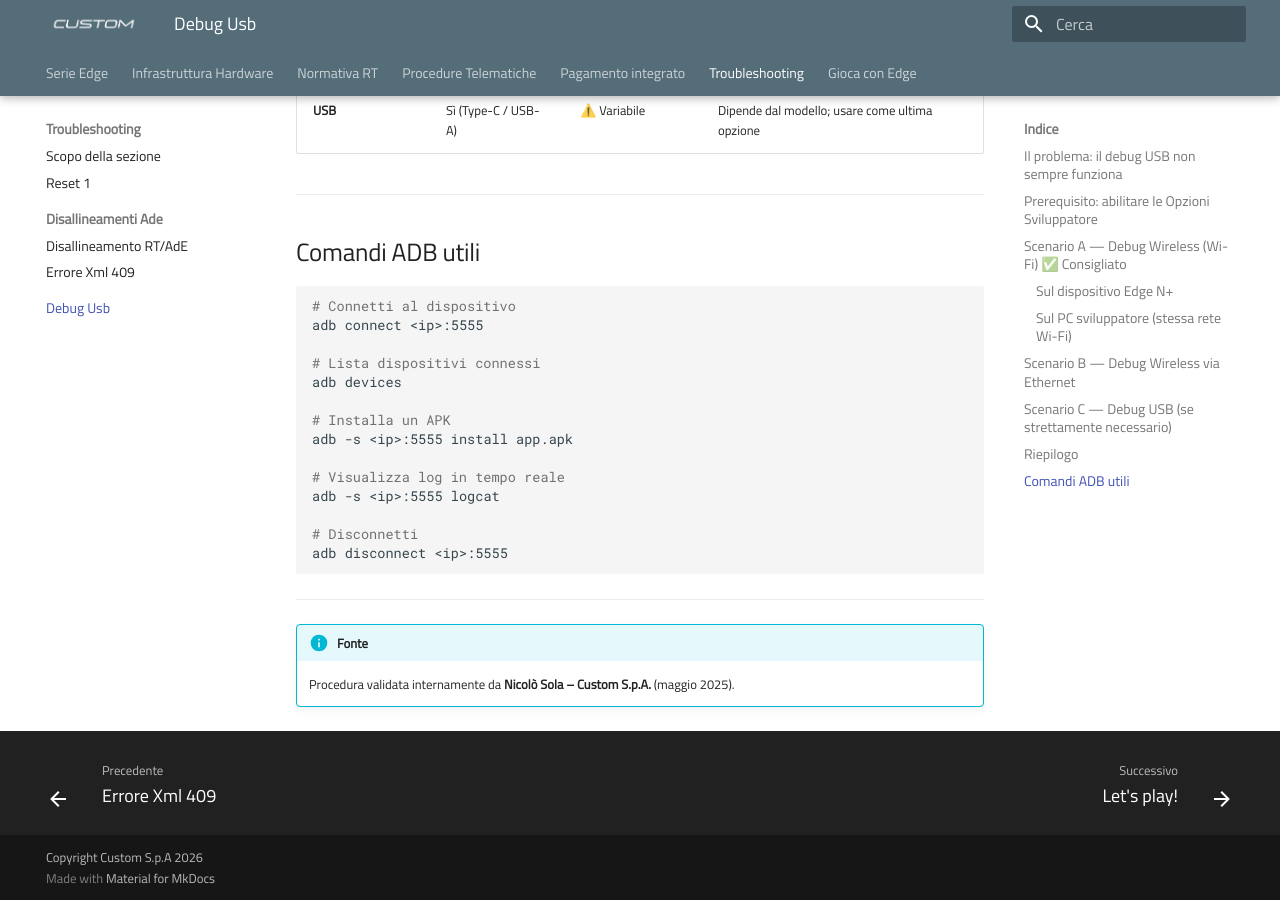
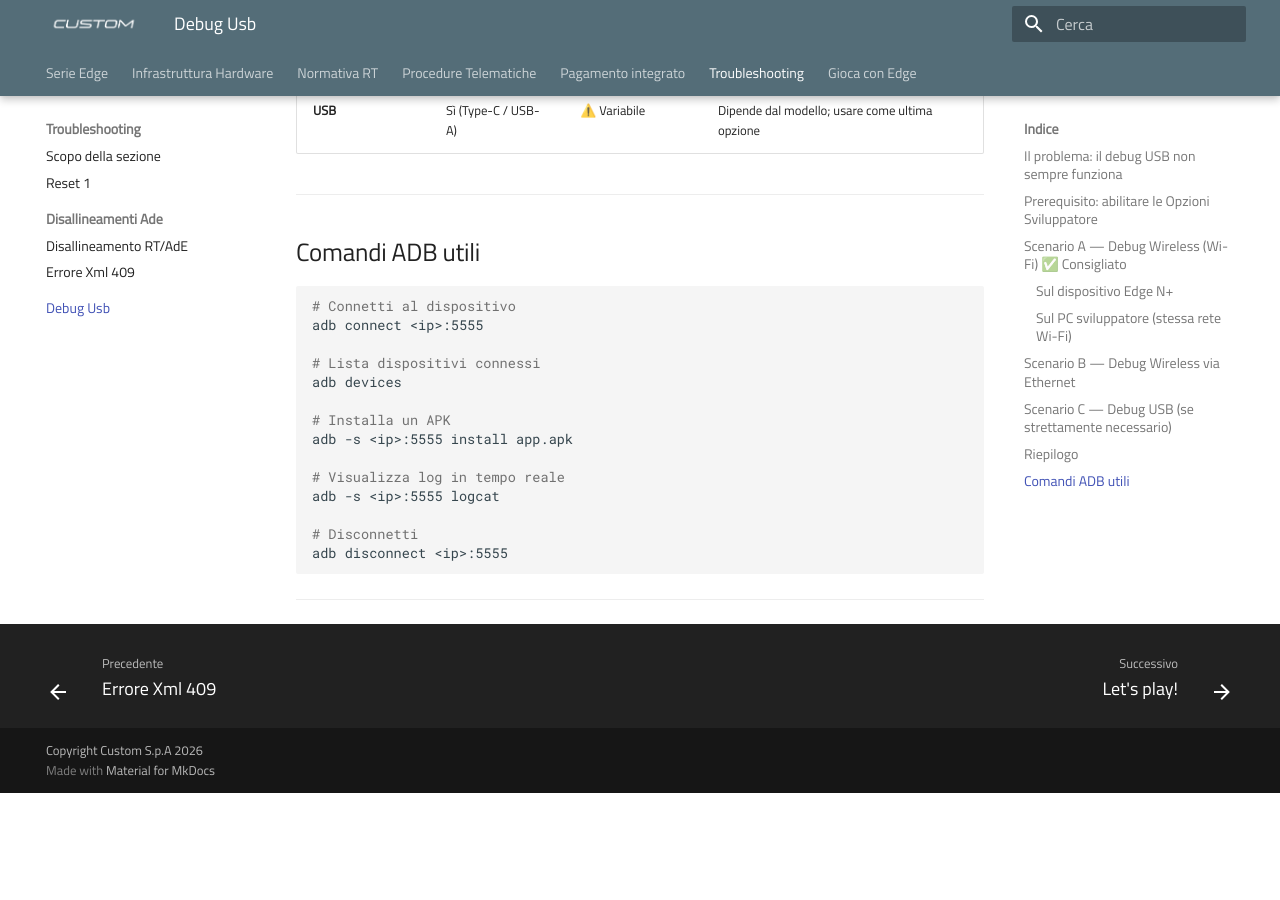
Before and after one commit to ivanrobuschi-custom/corso-tecnico-edge-n, an MkDocs documentation site: the page built from docs/debug.md, in a window 1280 px wide and 900 px high, scrolled down 2858 px. Built offline with MkDocs 1.6.1 and Material for MkDocs 9.7.7, drawn with Linux system fonts in a browser that asks for light colours; after the commit the page ends 3651 px from its top, so only the background shows below that.

Commit message:
ok debug

````diff
--- a/docs/debug.md
+++ b/docs/debug.md
@@ -126,6 +126,3 @@ adb disconnect <ip>:5555
 ```
 
 ---
-
-!!! info "Fonte"
-    Procedura validata internamente da **Nicolò Sola – Custom S.p.A.** (maggio 2025).
````
